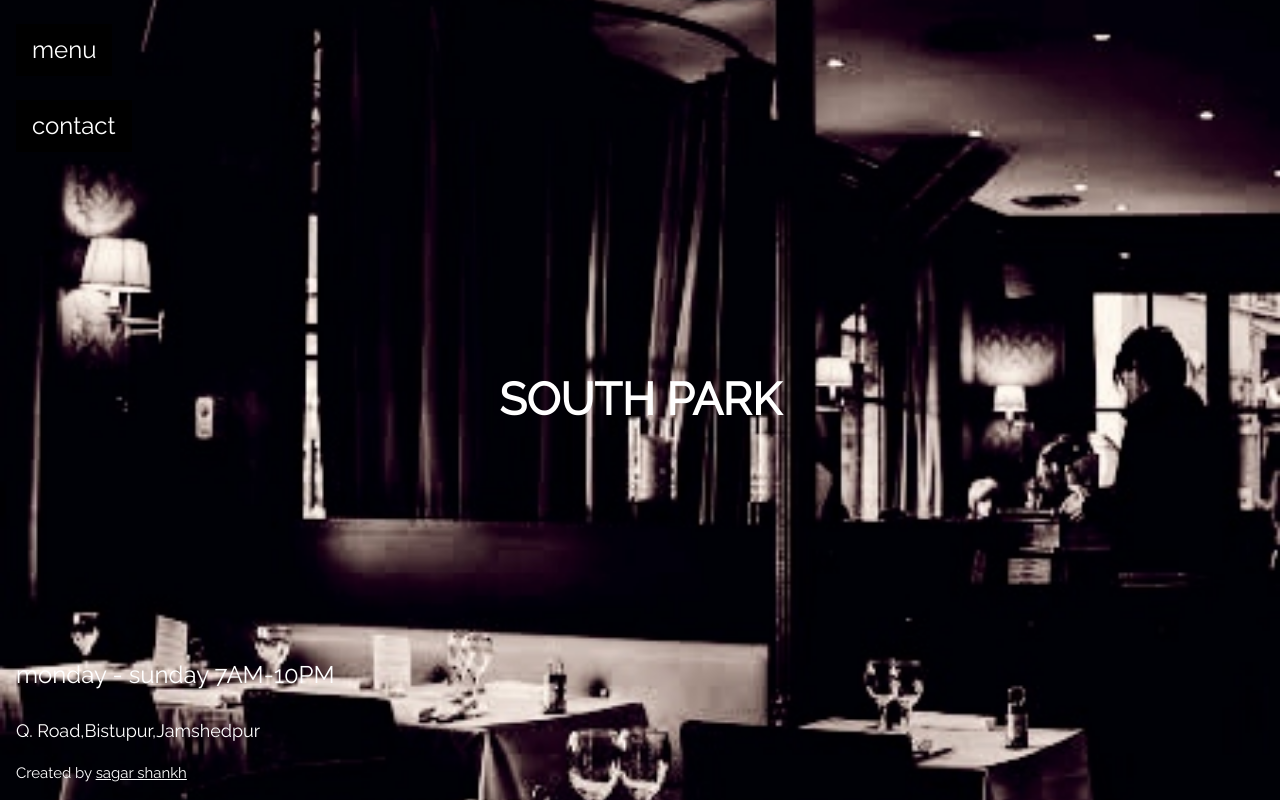
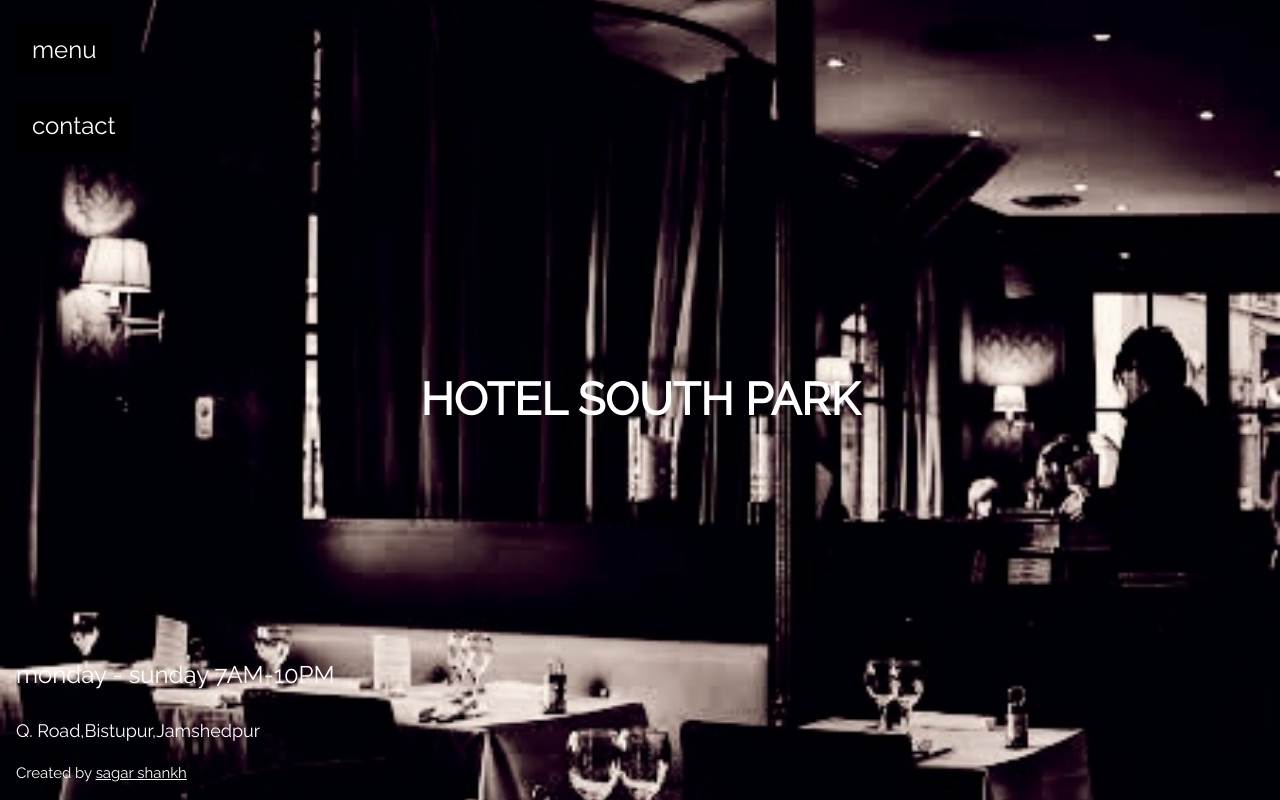
Before and after one commit to sagar1235/tech, a plain HTML site: page index.html in a window 1280 px wide. Drawn offline with nearby package versions, Linux system fonts and the light colour scheme.

Commit message:
Update index.html

```diff
--- a/index.html
+++ b/index.html
@@ -25,7 +25,7 @@ body, html {height: 100%}
 
 <div class="bgimg w3-display-container w3-text-white">
   <div class="w3-display-middle w3-jumbo">
-    <p id="p1"> South Park</p>
+    <p id="p1">hotel South Park</p>
   </div>
   <div class="w3-display-topleft w3-container w3-xlarge">
     <p><button onclick="document.getElementById('menu').style.display='block'" class="w3-button w3-black">menu</button></p>
```
